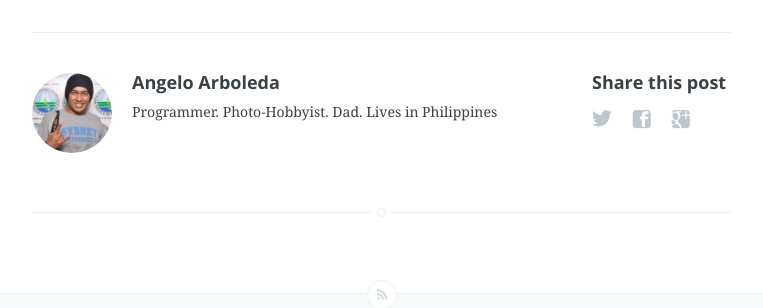
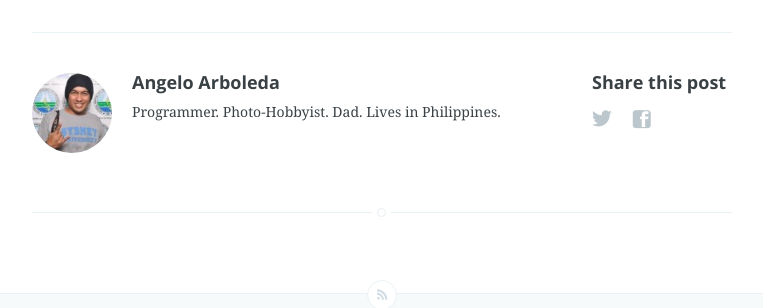
Before and after one commit to ghelobytes/ghelobytes.github.io, a Jekyll site: the page built from _posts/2014-10-11-xform-cascade-select.md, in a window 1280 px wide. Shown: the part 1208-1516 px from the top of the page, without its empty margins (258-1021 px from the left). Built offline with Jekyll 4.4.1, drawn with Linux system fonts in a browser that asks for light colours; Markdown is read by kramdown in place of the engine named in the settings.

Commit message:
Removed Google plus share

```diff
--- a/_layouts/post.html
+++ b/_layouts/post.html
@@ -54,7 +54,7 @@ archive: false
                     	<h4> {{ site.author }} </h4>
                     	<!-- Author Bio -->
                     	<p>
-                    		Programmer. Photo-Hobbyist. Dad. Lives in Philippines
+                    		Programmer. Photo-Hobbyist. Dad. Lives in Philippines.
                     	</p>
                     </article>
                 </section>
@@ -70,10 +70,12 @@ archive: false
                     onclick="window.open(this.href, 'facebook-share','width=580,height=296');return false;">
                     <span class="hidden">Facebook</span>
                 </a>
+				<!--
                 <a class="icon-google-plus" href="https://plus.google.com/share?url={{site.url}}{{page.url}}"
                    onclick="window.open(this.href, 'google-plus-share', 'width=490,height=530');return false;">
                     <span class="hidden">Google+</span>
                 </a>
+				-->
             </section>
 
             {% if page.disqus %}
```
